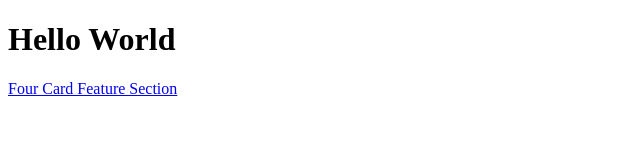
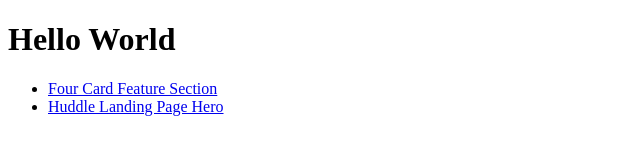
Before and after one commit to iamsyahirah/frontend-mentor-challenges, a plain HTML site: page index.html in a window 1280 px wide. Shown: the whole page, without its empty margins (0-640 px from the left). Drawn offline with Linux system fonts and the light colour scheme.

Commit message:
put list

```diff
--- a/index.html
+++ b/index.html
@@ -9,6 +9,15 @@
 <body>
     <h1>Hello World</h1>
 
-    <a href="/four-card-feature-section-master/index.html">Four Card Feature Section</a>
+  <ul>
+    <li>
+     <a href="/four-card-feature-section-master/index.html">Four Card Feature Section</a>
+    </li>
+    <li>
+     <a href="/four-card-feature-section-master/index.html">Huddle Landing Page Hero</a>
+    </li>
+  </ul>
+
+
 </body>
 </html>
```
